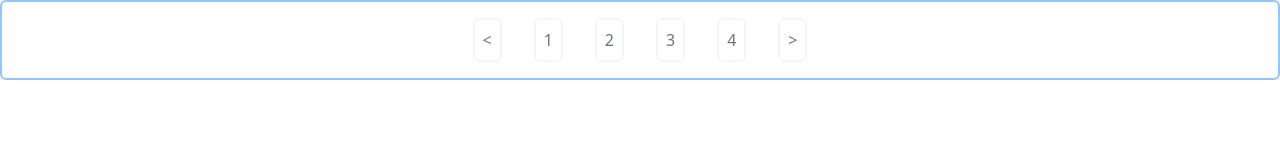
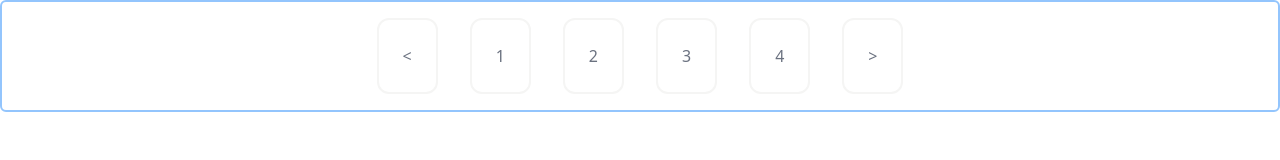
Before and after one commit to joaocavanhass/components-tailwind, a website: page src/components/pagination.html in a window 1280 px wide. Drawn offline with nearby package versions, Linux system fonts and the light colour scheme.

Commit message:
feat: finish pagination

```diff
--- a/src/components/pagination.html
+++ b/src/components/pagination.html
@@ -8,12 +8,12 @@
 </head>
 <body>
     <div class="font-sans w-100% h-100% gap-8 p-4 flex items-center justify-center border-2 border-blue-300 rounded-md">
-        <bottom class="hover:bg-blue-500 text-gray-500 rounded-md w-34 h-34 p-2 border-2 border-stone-100"><</bottom>
-        <bottom class="hover:bg-blue-500 text-gray-500 rounded-md w-34 h-34 p-2 border-2 border-stone-100">1</bottom>
-        <bottom class="hover:bg-blue-500 text-gray-500 rounded-md w-34 h-34 p-2 border-2 border-stone-100">2</bottom>
-        <bottom class="hover:bg-blue-500 text-gray-500 rounded-md w-34 h-34 p-2 border-2 border-stone-100">3</bottom>
-        <bottom class="hover:bg-blue-500 text-gray-500 rounded-md w-34 h-34 p-2 border-2 border-stone-100">4</bottom>
-        <bottom class="hover:bg-blue-500 text-gray-500 rounded-md w-34 h-34 p-2 border-2 border-stone-100">></bottom>
+        <bottom class="gap-6 hover:bg-blue-500 hover:text-white hover:transition text-gray-500 rounded-xl w-34 h-34 p-6 border-2 border-stone-100"><</bottom>
+        <bottom class="gap-6 hover:bg-blue-500 hover:text-white hover:transition text-gray-500 rounded-xl w-34 h-34 p-6 border-2 border-stone-100">1</bottom>
+        <bottom class="gap-6 hover:bg-blue-500 hover:text-white hover:transition text-gray-500 rounded-xl w-34 h-34 p-6 border-2 border-stone-100">2</bottom>
+        <bottom class="gap-6 hover:bg-blue-500 hover:text-white hover:transition text-gray-500 rounded-xl w-34 h-34 p-6 border-2 border-stone-100">3</bottom>
+        <bottom class="gap-6 hover:bg-blue-500 hover:text-white hover:transition text-gray-500 rounded-xl w-34 h-34 p-6 border-2 border-stone-100">4</bottom>
+        <bottom class="gap-6 hover:bg-blue-500 hover:text-white hover:transition text-gray-500 rounded-xl w-34 h-34 p-6 border-2 border-stone-100">></bottom>
     </div>
 </body>
 </html>
```
